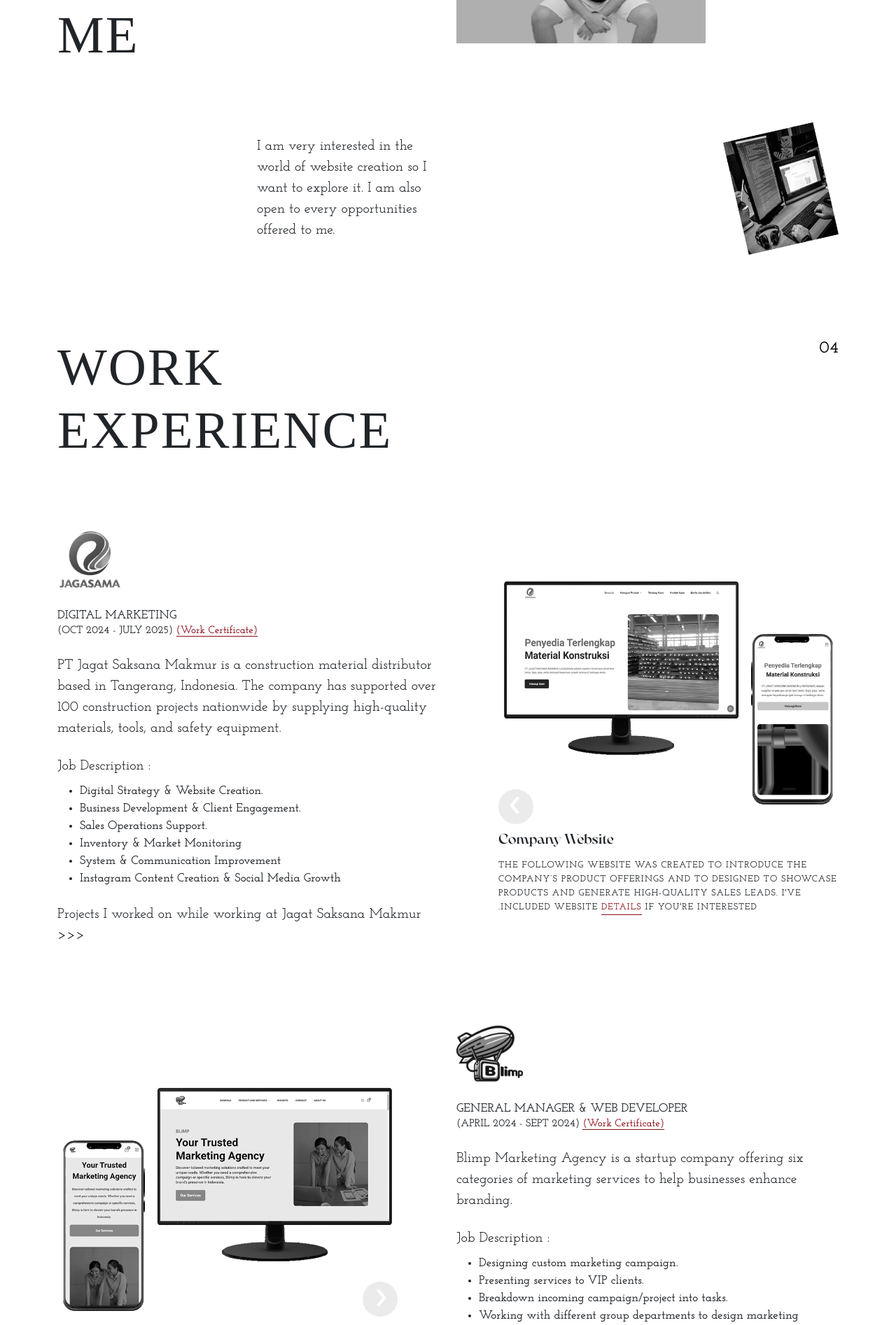
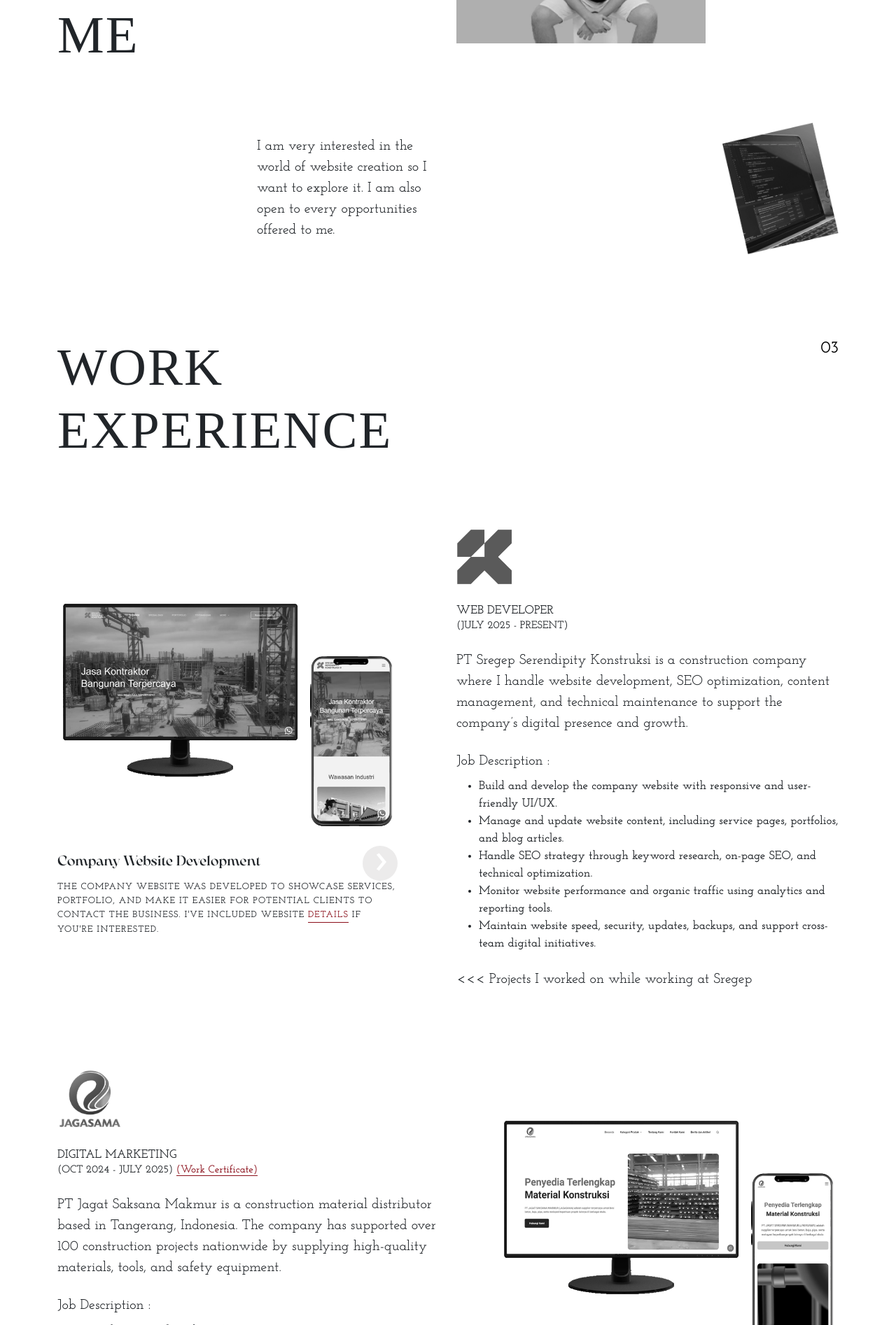
Before and after one commit to PatriciusRonanKoswari/portfolio, a PHP site: page / in a window 1280 px wide. Shown: the part 1007-2901 px from the top of the page at 70% size. Run offline with PHP 8.4, Linux system fonts and the light colour scheme; some web fonts are replaced.

Commit message:
update pekerjaan sregep

```diff
--- a/index.html
+++ b/index.html
@@ -67,7 +67,7 @@
 
             </div>
             <div class="col-xl-2 col-lg-2 col-md-6">
-                <img loading="lazy" src="./img/coding-setup.webp" alt="" style="width: 100%;">
+                <img loading="lazy" src="./img/coding-setup-1.webp" alt="" style="width: 100%;">
             </div>
         </div>
     </div>
@@ -126,9 +126,76 @@
             </div>
             <div class="col-5"></div>
             <div class="col-2">
-                <p class="numberStyle text-lg-end d-lg-block d-none">04</p>
+                <p class="numberStyle text-lg-end d-lg-block d-none">03</p>
             </div>
         </div>
+
+        <!-- NEW EXPERIENCE -->
+        <div class="row d-flex flex-column-reverse flex-lg-row pt-lg-5 mb-lg-5 mb-sm-4 mb-3">
+            <div class="col-lg-6 my-lg-auto">
+                <div>
+                    <div class="owl-carousel owl-theme" id="sregep-project">
+                        <div class="carousel-porto-sregep">
+                            <div class="work-wrap" style="position: relative;">
+                                <img src="./img/sregep-web-1.webp" alt="" style="max-width: 100%;" class="color-work">
+                                <img src="./img/sregep-web-1-grey.webp" alt="" style="max-width: 100%; position: absolute; top:0; left:0;" class="grey-work">
+                                <div class="wrapper-text mb-2 mb-lg-0">
+                                    <h3 class="h3Style my-md-3 my-2 text-start">Company Website Development</h3>
+                                    <p class="p4 mb-0 text-start">
+                                        THE COMPANY WEBSITE WAS DEVELOPED TO SHOWCASE SERVICES, PORTFOLIO, AND MAKE IT EASIER FOR POTENTIAL CLIENTS TO CONTACT THE BUSINESS. I'VE INCLUDED WEBSITE
+                                        <a href="https://www.youtube.com/watch?v=8zy4xs65jK8" class="red-font details-link" target="_blank">DETAILS</a>
+                                        IF YOU'RE INTERESTED.
+                                    </p>
+                                </div>
+                            </div>
+                        </div>
+
+                        <div class="carousel-porto-sregep">
+                            <div class="work-wrap" style="position: relative;">
+                                <img src="./img/sregep-seo.webp" alt="" style="max-width: 100%;" class="color-work">
+                                <img src="./img/sregep-seo-grey.webp" alt="" style="max-width: 100%; position: absolute; top:0; left:0;" class="grey-work">
+                                <div class="wrapper-text mb-2 mb-lg-0">
+                                    <h3 class="h3Style my-md-3 my-2 text-start">SEO & Performance Optimization</h3>
+                                    <p class="p4 mb-0 text-start">
+                                        ON-PAGE SEO, TECHNICAL SEO, AND SPEED OPTIMIZATION WERE IMPLEMENTED TO IMPROVE ORGANIC VISIBILITY AND USER EXPERIENCE. I'VE INCLUDED SEO
+                                        <a href="https://drive.google.com/drive/folders/1qivfhrw2IVfh_UE7hz69eeRhvxuXqmgQ?usp=sharing" class="red-font details-link" target="_blank">DETAILS</a>
+                                        IF YOU'RE INTERESTED.
+                                    </p>
+                                </div>
+                            </div>
+                        </div>
+
+                    </div>
+                </div>
+            </div>
+
+            <div class="col-lg-6">
+                <div class="position-relative mb-4 d-inline-block wrapper-company-logo">
+                    <img src="./img/sregep-logo-color.webp" alt="" class="company-logo-size">
+                    <img src="./img/sregep-logo-grey.webp" alt="" class="company-logo-size1">
+                </div>
+                <p class="p2 mb-0">WEB DEVELOPER</p>
+                <p class="p3 mb-4">(JULY 2025 - PRESENT)</p>
+
+                <p class="p1 mb-4">
+                    PT Sregep Serendipity Konstruksi is a construction company where I handle website development, SEO optimization, content management, and technical maintenance to support the company’s digital presence and growth.
+                </p>
+
+                <p class="p1 mb-2">Job Description :</p>
+                <ul class="p2 mb-4">
+                    <li>Build and develop the company website with responsive and user-friendly UI/UX.</li>
+                    <li>Manage and update website content, including service pages, portfolios, and blog articles.</li>
+                    <li>Handle SEO strategy through keyword research, on-page SEO, and technical optimization.</li>
+                    <li>Monitor website performance and organic traffic using analytics and reporting tools.</li>
+                    <li>Maintain website speed, security, updates, backups, and support cross-team digital initiatives.</li>
+                </ul>
+
+                <p class="p1 d-md-block d-none"><<< Projects I worked on while working at Sregep</p>
+            </div>
+        </div>
+
+
+
         <div class="row d-flex pt-lg-5 mb-lg-5 mb-sm-4 mb-3">
             <div class="col-lg-6">
                 <div class="position-relative mb-4 d-inline-block wrapper-company-logo">
@@ -237,8 +304,8 @@
         <div class="row pt-lg-5">
             <div class="col-lg-6 my-lg-auto">
                 <div class="position-relative mb-4 d-inline-block wrapper-company-logo">
-                    <img src="./img/hashmicro-full-logo-red.webp" alt="" class="company-logo-size">
-                    <img src="./img/hashmicro-full-logo-grey.webp" alt="" class="company-logo-size1">
+                    <img src="./img/hashmicro-full-logo-red.webp" alt="" class="hashmicro-logo-size">
+                    <img src="./img/hashmicro-full-logo-grey.webp" alt="" class="hashmicro-logo-size1">
                 </div>
                 <p class="p2 mb-0">FRONT END DEVELOPER (Marketing Division)</p>
                 <p class="p3 mb-4">(FEB 2023 - FEB 2024) <span class="hashmicro-certificate">(Internship Certificate)</span></p>
@@ -365,7 +432,7 @@
             </div>
             <div class="col-5"></div>
             <div class="col-2">
-                <p class="numberStyle text-lg-end d-lg-block d-none">05</p>
+                <p class="numberStyle text-lg-end d-lg-block d-none">04</p>
             </div>
         </div>
         <div class="row">
@@ -411,7 +478,7 @@
 <div class="slogan">
     <div class="container">
         <div class="row mb-lg-5 mb-0">
-            <p class="numberStyle text-lg-end d-lg-block d-none">06</p>
+            <p class="numberStyle text-lg-end d-lg-block d-none">05</p>
         </div>
         <div class="row pt-lg-3 justify-content-center mb-lg-4 mb-md-3 mb-2">
             <div class="col-lg-4"></div>
@@ -454,20 +521,20 @@
             <div class="col-xl-3 col-lg-4">
                 <p class="mb-0 p5">Patricius Ronan</p>
                 <h2 class="h2style">CONTACT ME</h2>
-                <p class="p7 padding-email mb-0 d-lg-block d-none">Jakarta, Indonesia</p>
+                <p class="p7 padding-email mb-0 d-lg-block d-none">Kab. Tangerang, Banten</p>
                 <a href="mailto:akronan1@gmail.com" class="p6 d-lg-block d-none email">akronan<span style="font-family: 'Phudu';">1</span>@gmail.com</a>
                 <a href="tel:087876998726" class="p8 d-lg-block d-none email"><span style="font-family: 'Phudu';">+62 878-7699-8726</span></a>
             </div>
             <div class="col-xl-4 col-lg-3 col-md-8 mt-lg-0 mt-sm-auto col-sm-8">
-                <p class="p7 padding-email mb-0 d-lg-none d-block">Jakarta, Indonesia</p>
+                <p class="p7 padding-email mb-0 d-lg-none d-block">Kab. Tangerang, Banten</p>
                 <a href="mailto:akronan1@gmail.com" class="p6 d-lg-none d-block email">akronan<span style="font-family: 'Phudu';">1</span>@gmail.com</a>
                 <a href="tel:087876998726" class="p8 d-lg-none d-block email"><span style="font-family: 'Phudu';">+62 878-7699-8726</span></a>
             </div>
             <div class="col-lg-4 col-md-4 col-sm-4">
-                <img loading="lazy" src="./img/work-with-me.webp" alt="" style="max-width: 100%;">
+                <img loading="lazy" src="./img/work-with-me-1.webp" alt="" style="max-width: 100%;">
             </div>
             <div class="col-lg-1">
-                <p class="numberStyle text-lg-end d-lg-block d-none">07</p>
+                <p class="numberStyle text-lg-end d-lg-block d-none">06</p>
             </div>
         </div>
     </div>
@@ -517,8 +584,6 @@
 
 
 <script>
-
-// script panggil modal by class
 $(document).ready(function(){
     $(".hashmicro-certificate").click(function(){
         $("#myModal").modal("show");
@@ -533,111 +598,104 @@ $(document).ready(function(){
     });
 });
 
-// $(document).ready(function(){
-//     $(window).scroll(function(){
-//         // Mendapatkan posisi bagian SectionWorkExperience
-//         var sectionPosition = $('#workExperience').offset().top;
-
-//         var scrollPosition = $(window).scrollTop();
-
-
-//         if(scrollPosition > sectionPosition){
-//             setTimeout(function(){
-//                 // Menampilkan modal
-//                 $("#myModal").modal("show");
-//             }, 3000);
-
-//             $(window).off('scroll');
-//         }
-//     });
-// });
-
-
 $(document).ready(function() {
     var one = $('#hashmicro-project');
     var two = $('#blimp-project');
     var three = $('#jagat-project');
+    var four = $('#sregep-project');
+
     one.owlCarousel({
         margin: 40,
         loop: true,
-        dots:true,
+        dots: true,
         responsive: {
             0: {
                 items: 1,
                 nav: false,
-            rtl:false,
-            autoplay:false,
+                rtl: false,
+                autoplay: false,
             },
-
-          992:{
-            dots:false,
+            992: {
+                dots: false,
                 items: 1,
                 nav: true,
-            rtl:true,
-            autoplay:true,
-            autoplayTimeout:7000,
-            autoplayHoverPause:true,
+                rtl: true,
+                autoplay: true,
+                autoplayTimeout: 7000,
+                autoplayHoverPause: true,
             },
         }
-      })
-
+    });
 
     two.owlCarousel({
         margin: 40,
         loop: true,
-        dots:true,
+        dots: true,
         responsive: {
             0: {
                 items: 1,
                 nav: false,
-            rtl:false,
-            autoplay:false,
+                rtl: false,
+                autoplay: false,
             },
-
-          992:{
-            dots:false,
+            992: {
+                dots: false,
                 items: 1,
                 nav: true,
-            rtl:false,
-            autoplay:true,
-            autoplayTimeout:7000,
-            autoplayHoverPause:true,
+                rtl: false,
+                autoplay: true,
+                autoplayTimeout: 7000,
+                autoplayHoverPause: true,
             },
         }
-      })
+    });
 
     three.owlCarousel({
         margin: 40,
         loop: true,
-        dots:true,
+        dots: true,
         responsive: {
             0: {
                 items: 1,
                 nav: false,
-            rtl:false,
-            autoplay:false,
+                rtl: false,
+                autoplay: false,
             },
-
-          992:{
-            dots:false,
+            992: {
+                dots: false,
                 items: 1,
                 nav: true,
-            rtl:true,
-            autoplay:true,
-            autoplayTimeout:7000,
-            autoplayHoverPause:true,
+                rtl: true,
+                autoplay: true,
+                autoplayTimeout: 7000,
+                autoplayHoverPause: true,
             },
         }
-      })
+    });
 
-    //   Penutup Script
-    })
-
-
-
-
-
-
+    four.owlCarousel({
+        margin: 40,
+        loop: true,
+        dots: true,
+        responsive: {
+            0: {
+                items: 1,
+                nav: false,
+                rtl: false,
+                autoplay: false,
+            },
+            992: {
+                dots: false,
+                items: 1,
+                nav: true,
+                rtl: false,
+                autoplay: true,
+                autoplayTimeout: 7000,
+                autoplayHoverPause: true,
+            },
+        }
+    });
+});
 </script>
 
 </body>
--- a/style.css
+++ b/style.css
@@ -211,15 +208,23 @@ z-index: -1;
     transform: translateY(-3px);
 }
 
-
 /* SectionWorkExperience */
-.company-logo-size, .company-logo-size1{
-    max-width:195px;
+.company-logo-size,
+.company-logo-size1{
+    max-width:80px;
     transition: all 0.25s ease-in-out;
     cursor: pointer;
 }
 
-.blimp-logo-size, .blimp-logo-size1 {
+.hashmicro-logo-size,
+.hashmicro-logo-size1{
+    max-width:160px;
+    transition: all 0.25s ease-in-out;
+    cursor: pointer;
+}
+
+.blimp-logo-size,
+.blimp-logo-size1{
     max-width: 95px;
     transition: all 0.25s ease-in-out;
     cursor: pointer;
@@ -227,42 +232,70 @@ z-index: -1;
 
 .company-logo-size{
     position: absolute;
-    top: 2px;
+    top: 0;
     left: 0;
     opacity: 0;
 }
 
 .wrapper-company-logo:hover .company-logo-size{
     position: absolute;
-    top: 2px;
+    top: 0px;
     left: 0;
     opacity: 1;
     z-index: 2;
 }
+
 .wrapper-company-logo:hover .company-logo-size1{
     opacity: 0;
 }
 
-.hashmicro-certificate, .blimp-certificate, .jagat-certificate{
+
+.hashmicro-logo-size{
+    position: absolute;
+    top: 4px;
+    left: 0;
+    opacity: 0;
+}
+
+.wrapper-company-logo:hover .hashmicro-logo-size{
+    position: absolute;
+    top: 4px;
+    left: 0;
+    opacity: 1;
+    z-index: 2;
+}
+
+.wrapper-company-logo:hover .hashmicro-logo-size1{
+    opacity: 0;
+}
+
+.hashmicro-certificate,
+.blimp-certificate,
+.jagat-certificate{
     color: #8a0e19;
     border-bottom:#8a0e19 1px solid;
     cursor: pointer;
     transition: all 0.25 ease-in-out;
 }
 
-.hashmicro-certificate:hover, .blimp-certificate:hover, .jagat-certificate:hover{
+.hashmicro-certificate:hover,
+.blimp-certificate:hover,
+.jagat-certificate:hover{
     opacity: 70%;
 }
 
-.carousel-porto-hashmicro, .carousel-porto-jagat{
+.carousel-porto-hashmicro,
+.carousel-porto-jagat{
     padding: 0px 0px 0px 60px;
 }
 
-.carousel-porto-blimp{
+.carousel-porto-blimp,
+.carousel-porto-sregep{
     padding: 0px 60px 0px 0px;
 }
 
-#hashmicro-project .owl-next, #jagat-project .owl-next{
+#hashmicro-project .owl-next,
+#jagat-project .owl-next{
     position: absolute;
     left: 55px;
     bottom:125px;
@@ -276,26 +309,37 @@ z-index: -1;
     transition: all 0.25s ease-in-out;
 }
 
-#hashmicro-project.owl-theme .owl-dots .owl-dot span, #jagat-project.owl-theme .owl-dots .owl-dot span{
+#hashmicro-project.owl-theme .owl-dots .owl-dot span,
+#jagat-project.owl-theme .owl-dots .owl-dot span,
+#blimp-project.owl-theme .owl-dots .owl-dot span,
+#sregep-project.owl-theme .owl-dots .owl-dot span{
     width: 15px;
     height: 3px;
 }
 
-#hashmicro-project:hover .owl-next, #jagat-project:hover .owl-next{
+#hashmicro-project:hover .owl-next,
+#jagat-project:hover .owl-next,
+#blimp-project:hover .owl-next,
+#sregep-project:hover .owl-next{
     opacity: 100%;
 }
 
-#hashmicro-project .owl-next span, #jagat-project .owl-next span{
+#hashmicro-project .owl-next span,
+#jagat-project .owl-next span{
     position: absolute;
     top: -29px;
     left: 14px;
 }
 
-#hashmicro-project .owl-prev, #jagat-project .owl-prev{
+#hashmicro-project .owl-prev,
+#jagat-project .owl-prev,
+#blimp-project .owl-prev,
+#sregep-project .owl-prev{
     display: none;
 }
 
-#blimp-project .owl-next{
+#blimp-project .owl-next,
+#sregep-project .owl-next{
     position: absolute;
     right: 55px;
     bottom:125px;
@@ -309,30 +353,21 @@ z-index: -1;
     transition: all 0.25s ease-in-out;
 }
 
-#blimp-project.owl-theme .owl-dots .owl-dot span{
-    width: 15px;
-    height: 3px;
+#sregep-project .owl-next{
+    bottom: 75px!important;
 }
 
-#blimp-project:hover .owl-next{
-    opacity: 100%;
-}
-
-#blimp-project .owl-next span{
+#blimp-project .owl-next span,
+#sregep-project .owl-next span{
     position: absolute;
     top: -29px;
     right: 14px;
-}
-
-#blimp-project .owl-prev{
-    display: none;
 }
 
 /* SectionSkills */
 .skillTitle{
     transform: translateY(80px);
 }
-
 
 /* Section My Work */
 .work-wrap:hover .color-work{
@@ -342,9 +377,11 @@ z-index: -1;
 .work-wrap:hover .grey-work{
     opacity: 0;
     transform: scale(1.03);
+}
 
-}
-.work-wrap, .color-work, .grey-work{
+.work-wrap,
+.color-work,
+.grey-work{
     transition: all 0.3s ease-in-out;
     cursor: pointer;
 }
```
Also changed, not shown: other parts of style.css (+61 -34 lines), img/coding-setup-1.webp (added), img/coding-setup.webp (deleted), img/sregep-logo-color.webp (added), img/sregep-logo-grey.webp (added), img/sregep-seo-grey.webp (added), img/sregep-seo.webp (added), img/sregep-web-1-grey.webp (added), img/sregep-web-1.webp (added), img/work-with-me-1.webp (added), img/work-with-me.webp (deleted). Lines whose indentation alone changed are shown as unchanged.
